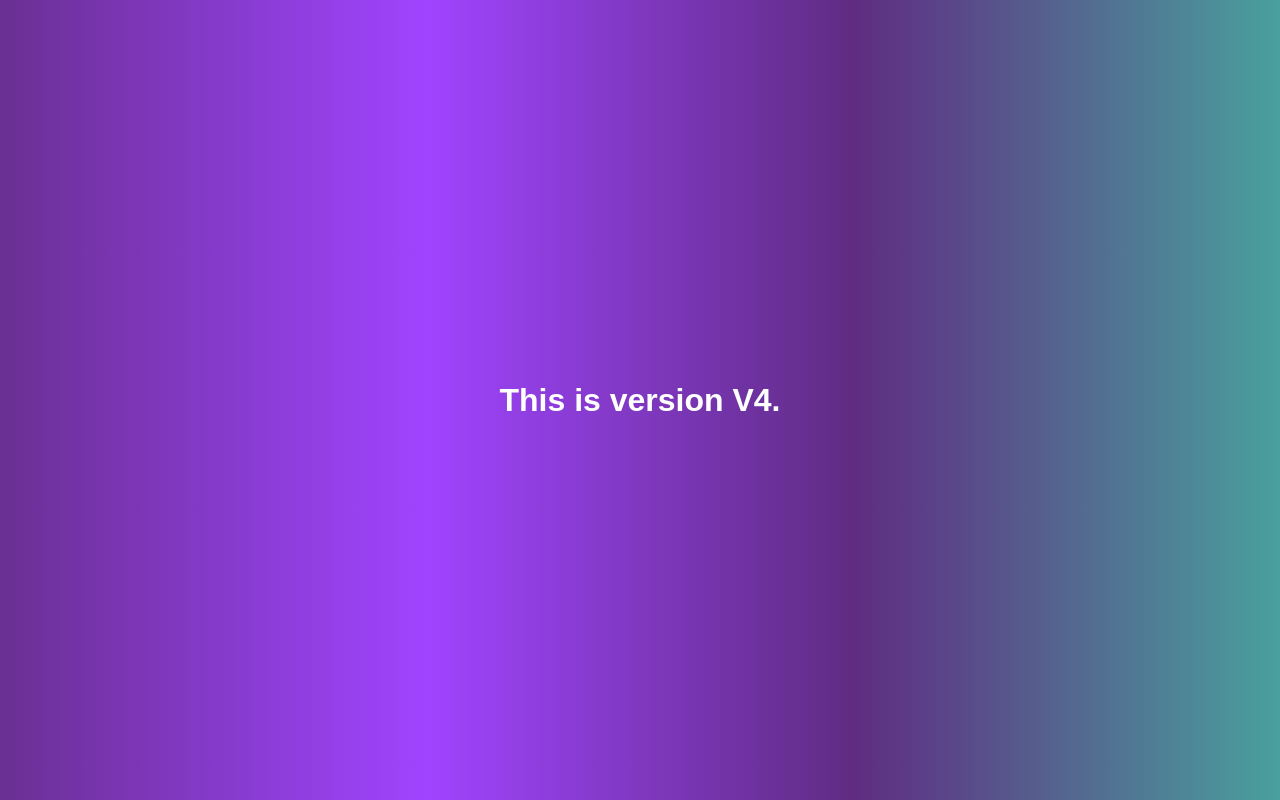
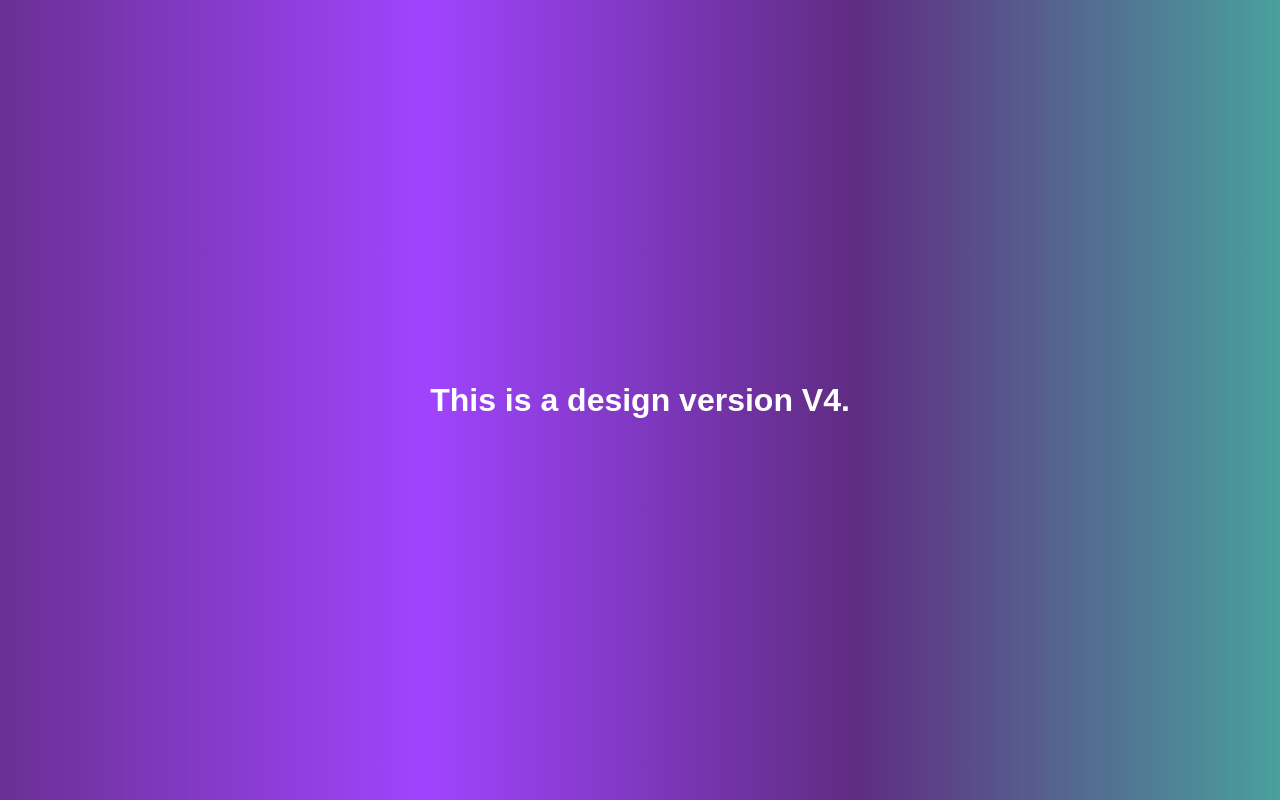
Before and after one commit to md-danish-ansari/Test, a plain HTML site: page index.html in a window 1280 px wide. Drawn offline with Linux system fonts and the light colour scheme.

Commit message:
Change H1

```diff
--- a/index.html
+++ b/index.html
@@ -7,6 +7,6 @@
     <title>Document</title>
 </head>
 <body>
-    <h1>This is version V4.</h1>
+    <h1>This is a design version V4.</h1>
 </body>
 </html>
```
